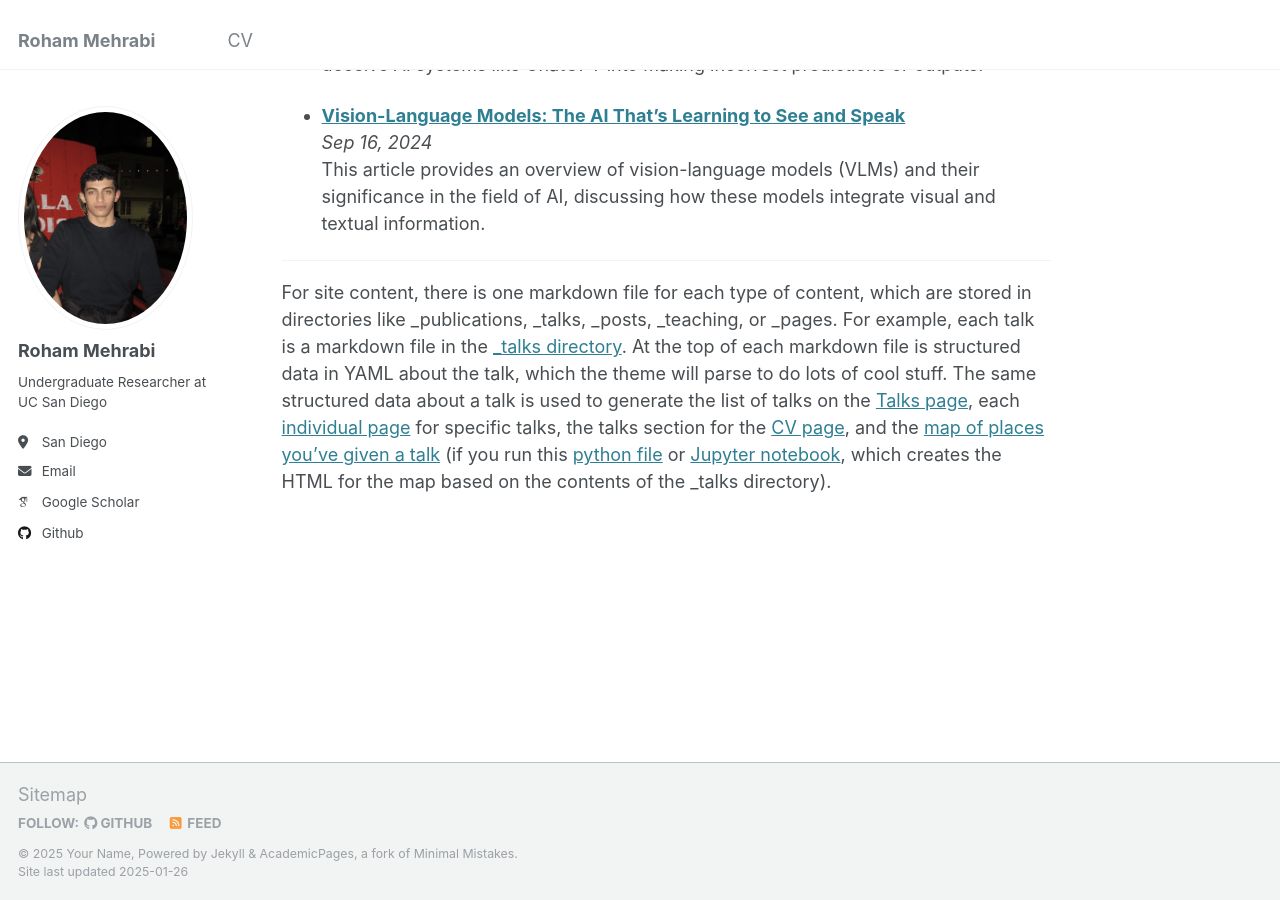
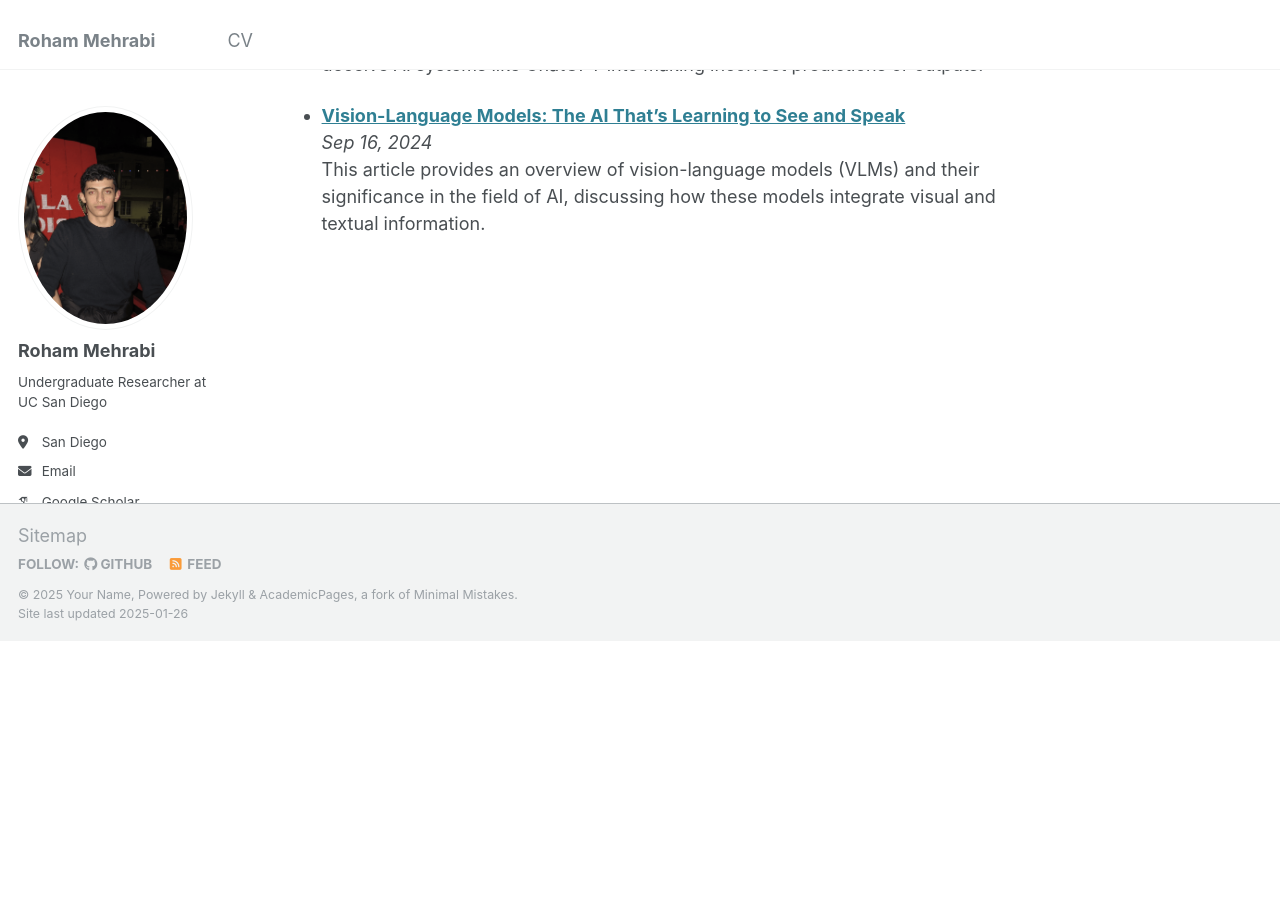
Before and after one commit to rxhxm/rxhxm.github.io, a Jekyll site: the page built from _pages/about.md, in a window 1280 px wide and 900 px high, scrolled down 1323 px. Built offline with Jekyll 4.4.1, drawn with Linux system fonts in a browser that asks for light colours; some web fonts are replaced; after the commit the page ends 1964 px from its top, so only the background shows below that.

Commit message:
Update about.md

```diff
--- a/_pages/about.md
+++ b/_pages/about.md
@@ -44,9 +44,3 @@ Blogs
 - **[Vision-Language Models: The AI That’s Learning to See and Speak](https://medium.com/@roham.meh/what-are-vision-language-models-vlms-the-ai-thats-learning-to-see-and-speak-f4169f148136?source=user_profile_page---------2-------------ecacea291355---------------)**
   *Sep 16, 2024*
   This article provides an overview of vision-language models (VLMs) and their significance in the field of AI, discussing how these models integrate visual and textual information.
-
-
-
-
-------
-For site content, there is one markdown file for each type of content, which are stored in directories like _publications, _talks, _posts, _teaching, or _pages. For example, each talk is a markdown file in the [_talks directory](https://github.com/academicpages/academicpages.github.io/tree/master/_talks). At the top of each markdown file is structured data in YAML about the talk, which the theme will parse to do lots of cool stuff. The same structured data about a talk is used to generate the list of talks on the [Talks page](https://academicpages.github.io/talks), each [individual page](https://academicpages.github.io/talks/2012-03-01-talk-1) for specific talks, the talks section for the [CV page](https://academicpages.github.io/cv), and the [map of places you've given a talk](https://academicpages.github.io/talkmap.html) (if you run this [python file](https://github.com/academicpages/academicpages.github.io/blob/master/talkmap.py) or [Jupyter notebook](https://github.com/academicpages/academicpages.github.io/blob/master/talkmap.ipynb), which creates the HTML for the map based on the contents of the _talks directory).
```
